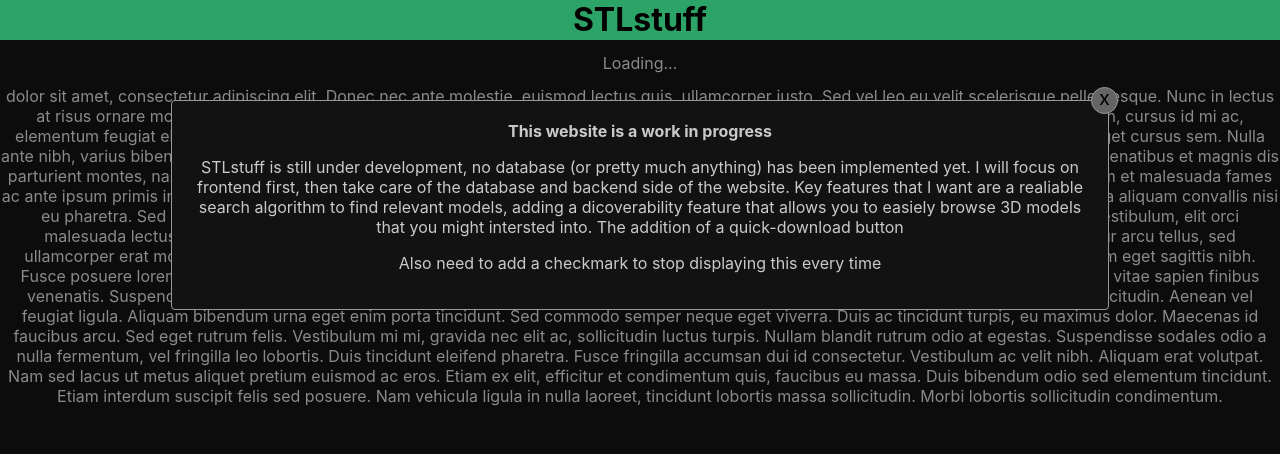
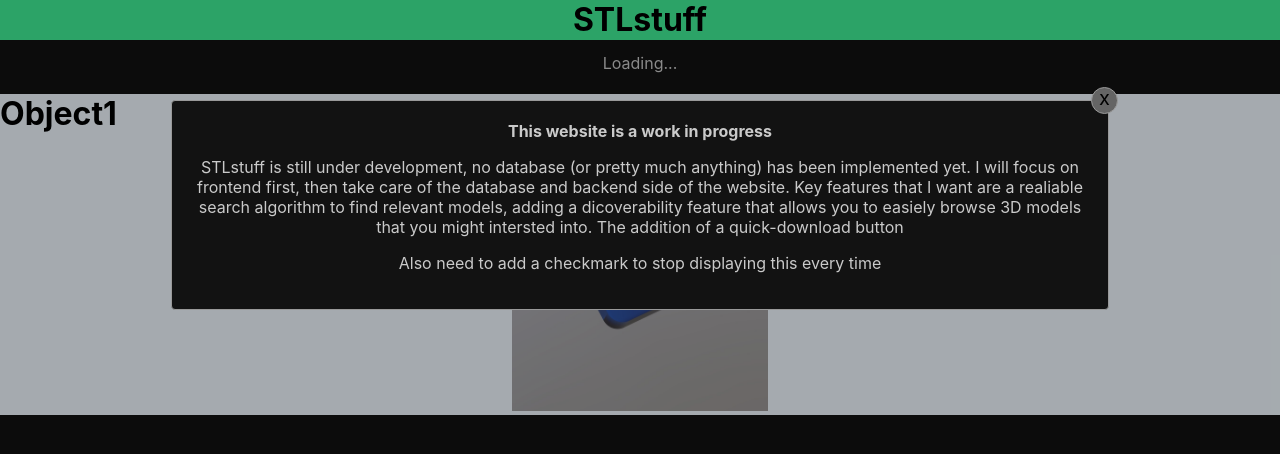
Before and after one commit to PierreMasselot1/STLstuff, a React (Create React App) app in the folder stlstuff/: page / in a window 1280 px wide. Shown: the top 454 px of the page. Built offline with nearby package versions, Linux system fonts and the light colour scheme; no server answers.

Commit message:
formatting

```diff
--- a/stlstuff/src/App.js
+++ b/stlstuff/src/App.js
@@ -1,47 +1,34 @@
-import './App.css';
-import Header from './components/Header';
-import React, { useState } from 'react';
-import Popup from './components/Popup';
+import "./App.css";
+import Header from "./components/Header";
+import ObjectTile from "./components/ObjectTile/ObjectTile";
+import React, { useState } from "react";
+import Popup from "./components/Popup";
 
 function App() {
-
   const [isOpen, setIsOpen] = useState(true);
   const [data, setData] = React.useState(null);
-
 
   const backendLocation = process.env.BACKENDADDRESS || "http://localhost:5050";
 
   React.useEffect(() => {
-    fetch(backendLocation + "/api/testAPI").then(res => res.json()).then(data => setData(data.response));
-
+    fetch(backendLocation + "/api/testAPI")
+      .then((res) => res.json())
+      .then((data) => setData(data.response));
   });
 
   const togglePopup = () => {
     setIsOpen(!isOpen);
-  }
+  };
 
   return (
     <div className="App">
       <Header />
 
-      <div className="Content" >
+      <div className="Content">
         <p className="mainText">{!data ? "Loading..." : data}</p>
-
-
-        <p className="mainText">dolor sit amet, consectetur adipiscing elit. Donec nec ante molestie, euismod lectus quis, ullamcorper justo. Sed vel leo eu velit scelerisque pellentesque. Nunc in lectus at risus ornare molestie. Sed a libero blandit, rhoncus nulla posuere, egestas ante. Etiam ullamcorper blandit erat nec placerat. Cras lectus nibh, cursus id mi ac, elementum feugiat elit. Aliquam erat volutpat. Donec laoreet vestibulum turpis, rutrum auctor neque egestas vel.
-
-          Cras imperdiet posuere enim, eget cursus sem. Nulla ante nibh, varius bibendum fermentum a, ultrices vel quam. Suspendisse laoreet luctus mi, non venenatis nisl accumsan sed. Orci varius natoque penatibus et magnis dis parturient montes, nascetur ridiculus mus. Sed vehicula mauris est, at lacinia lacus elementum ac. Nunc non leo at sem vulputate tempor. Interdum et malesuada fames ac ante ipsum primis in faucibus. Sed imperdiet, turpis ut venenatis malesuada, nulla ipsum hendrerit justo, at euismod metus ipsum non ante. Nulla aliquam convallis nisi eu pharetra. Sed quam ante, aliquet sed ultricies sed, feugiat a purus. In hac habitasse platea dictumst. Mauris tincidunt, tortor eget cursus vestibulum, elit orci malesuada lectus, dignissim dapibus lacus lacus at ante.
-
-          Proin ullamcorper ligula rutrum metus venenatis, et sagittis nulla viverra. Sed efficitur arcu tellus, sed ullamcorper erat molestie at. Duis ullamcorper ipsum id felis cursus, ac efficitur leo molestie. Phasellus facilisis ac dui quis pellentesque. Aliquam eget sagittis nibh. Fusce posuere lorem molestie neque varius varius. Sed laoreet metus eget nulla consectetur, non pulvinar orci feugiat. Suspendisse mollis tellus vitae sapien finibus venenatis. Suspendisse viverra tortor est, at bibendum quam dignissim at. Nunc vitae dolor vel purus mattis pulvinar.
-
-          Sed aliquam tincidunt sollicitudin. Aenean vel feugiat ligula. Aliquam bibendum urna eget enim porta tincidunt. Sed commodo semper neque eget viverra. Duis ac tincidunt turpis, eu maximus dolor. Maecenas id faucibus arcu. Sed eget rutrum felis. Vestibulum mi mi, gravida nec elit ac, sollicitudin luctus turpis. Nullam blandit rutrum odio at egestas. Suspendisse sodales odio a nulla fermentum, vel fringilla leo lobortis. Duis tincidunt eleifend pharetra. Fusce fringilla accumsan dui id consectetur.
-
-          Vestibulum ac velit nibh. Aliquam erat volutpat. Nam sed lacus ut metus aliquet pretium euismod ac eros. Etiam ex elit, efficitur et condimentum quis, faucibus eu massa. Duis bibendum odio sed elementum tincidunt. Etiam interdum suscipit felis sed posuere. Nam vehicula ligula in nulla laoreet, tincidunt lobortis massa sollicitudin. Morbi lobortis sollicitudin condimentum.</p>
-        <div>
-          {isOpen && <Popup handleClose={togglePopup} s />}
-        </div>
+        <ObjectTile name="Object1" />
+        <div>{isOpen && <Popup handleClose={togglePopup} s />}</div>
       </div>
-
     </div>
   );
 }
```
